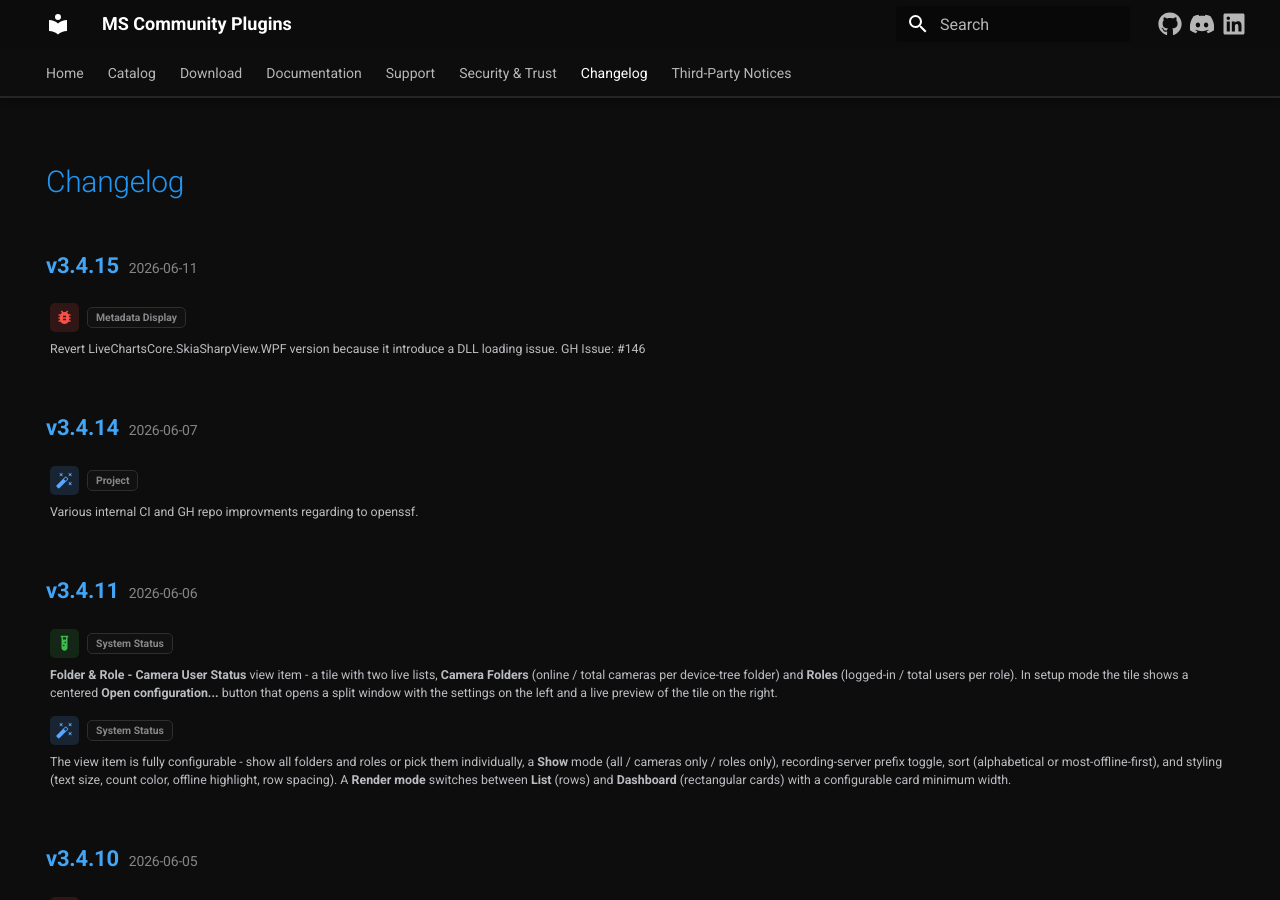
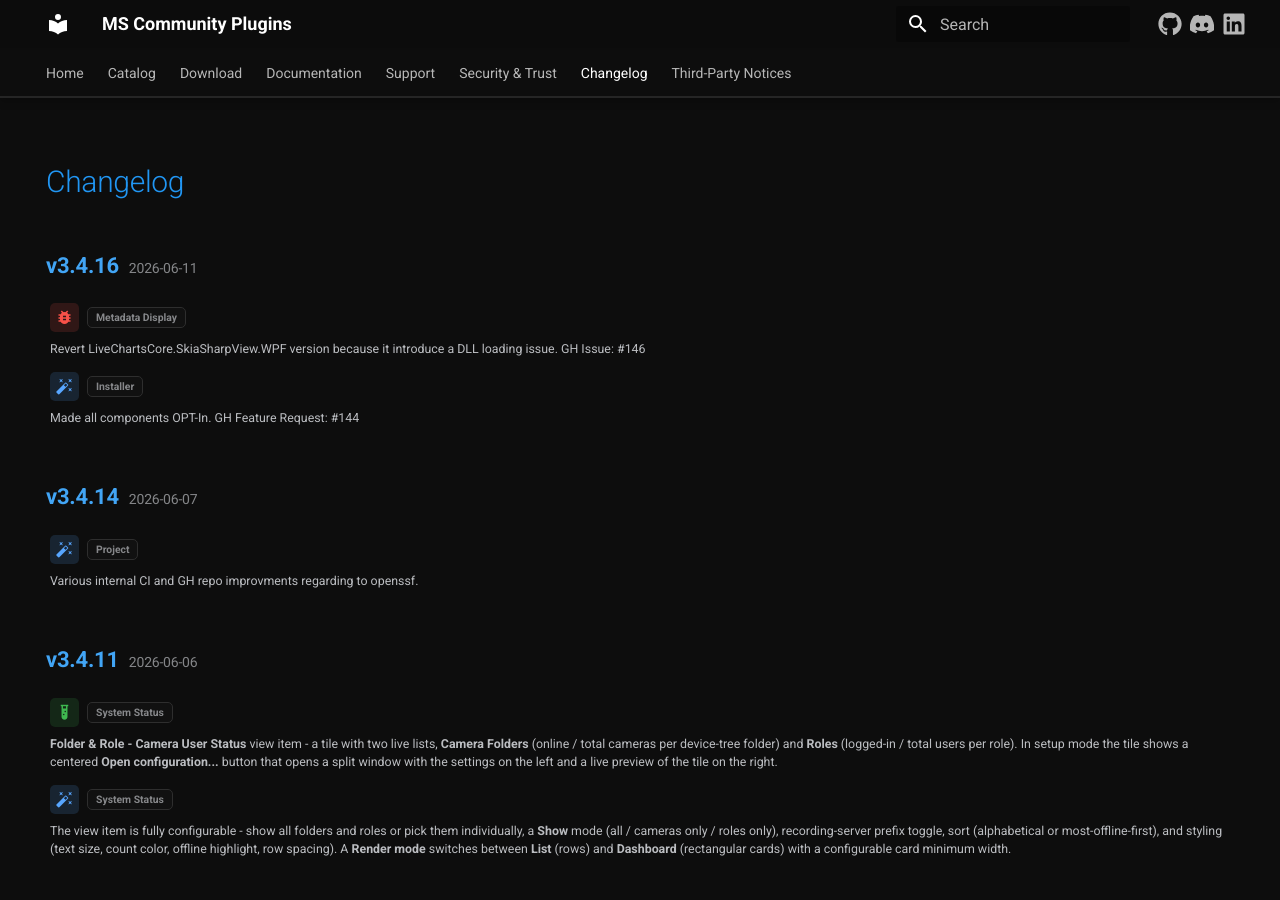
Before and after one commit to Cacsjep/mscp, an MkDocs documentation site: the page built from docs/support/changelog.md, in a window 1280 px wide and 900 px high. Built offline with MkDocs 1.6.1 and Material for MkDocs 9.7.7, drawn with Linux system fonts in a browser that asks for light colours.

Commit message:
#144 Made all components OPT-IN

```diff
--- a/CHANGELOG.md
+++ b/CHANGELOG.md
@@ -1,7 +1,8 @@
 # Changelog
 
-## [3.4.15] - 2026-06-11
+## [3.4.16] - 2026-06-11
 - Fix Metadata Display: Revert LiveChartsCore.SkiaSharpView.WPF version because it introduce a DLL loading issue. GH Issue: #146
+- Improve Installer: Made all components OPT-In. GH Feature Request: #144
 
 ## [3.4.14] - 2026-06-07
 - Improve Project: Various internal CI and GH repo improvments regarding to openssf.
```
Also changed, not shown: docs/getting-started/installation.md (+2 -1 lines), 2 other files.
